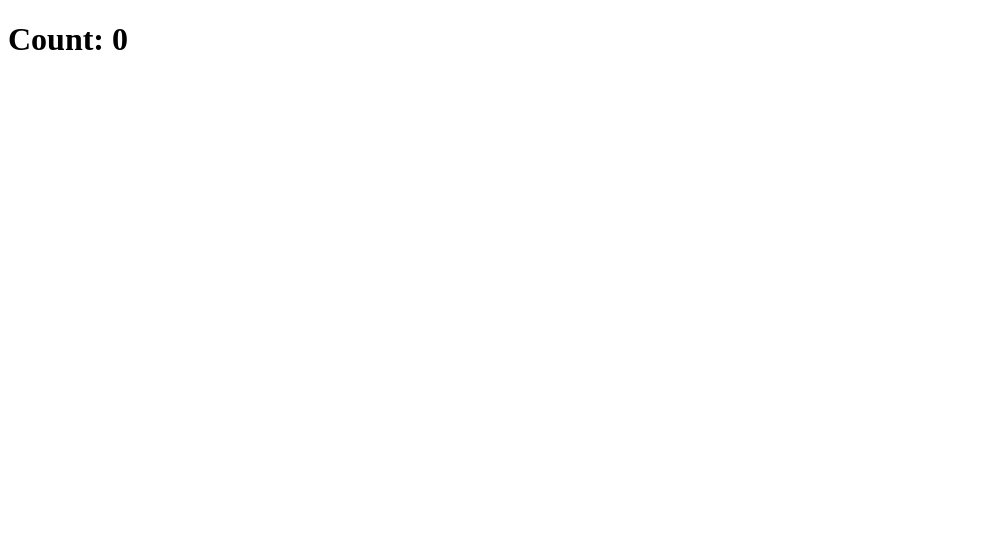
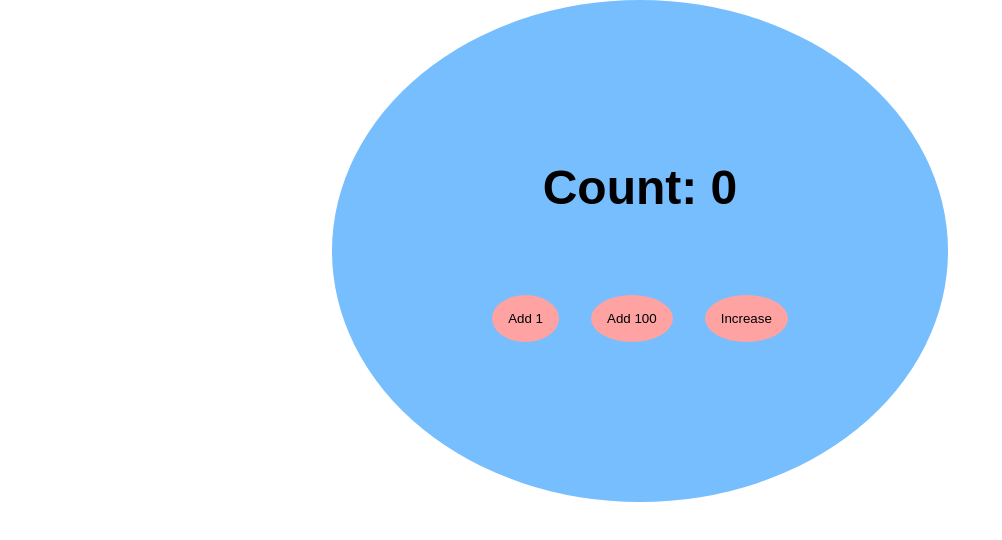
Before and after one commit to mate-academy/react_counter, a React (Create React App) app: page / in a window 1280 px wide. Shown: the top 540 px of the page, without its empty margins (0-1002 px from the left). Built offline with nearby package versions, Linux system fonts and the light colour scheme; the HTML template or start-up script is replaced by a standard one.

Commit message:
Solution

```diff
--- a/package.json
+++ b/package.json
@@ -17,7 +17,7 @@
     "@mate-academy/cypress-tools": "^1.0.4",
     "@mate-academy/eslint-config-react": "*",
     "@mate-academy/eslint-config-react-typescript": "*",
-    "@mate-academy/scripts": "^1.2.1",
+    "@mate-academy/scripts": "^1.2.3",
     "@mate-academy/students-ts-config": "*",
     "@mate-academy/stylelint-config": "*",
     "@types/node": "^17.0.23",
--- a/src/App.scss
+++ b/src/App.scss
@@ -1 +1,41 @@
 // styles go here
+* {
+  font-family: Arial, Helvetica, sans-serif;
+  margin: 0;
+  padding: 0;
+}
+
+.app {
+  box-sizing: border-box;
+  display: flex;
+  flex-direction: column;
+  justify-content: space-between;
+  align-items: center;
+  max-width: fit-content;
+  gap: 5rem;
+  padding: 10rem;
+  margin: auto;
+
+  background-color: rgb(118, 190, 254);
+  border-radius: 50%;
+
+  &__title {
+    font-size: 3rem;
+  }
+
+  &__buttons {
+    display: flex;
+    gap: 2rem;
+  }
+
+  &__button {
+    padding: 1rem;
+    background-color: rgb(255, 162, 162);
+    border: none;
+    border-radius: 50%;
+
+    &:hover {
+      background-color: rgb(255, 121, 121);
+    }
+  }
+}
--- a/src/App.tsx
+++ b/src/App.tsx
@@ -1,16 +1,68 @@
 import React from 'react';
 import './App.scss';
 
-class App extends React.Component {
-  addOne = () => {};
+type State = {
+  count: number;
+};
 
-  add100 = () => {};
+class App extends React.Component<{}, State> {
+  state = {
+    count: 0,
+  };
 
-  increase = () => {};
+  addOne = () => {
+    this.setState((state) => ({ count: state.count + 1 }));
+  };
+
+  add100 = () => {
+    this.setState((state) => ({ count: state.count + 100 }));
+  };
+
+  increase = () => {
+    this.setState((state) => {
+      if (state.count % 5 === 0) {
+        return ({ count: state.count + 100 });
+      }
+
+      return ({ count: state.count + 1 });
+    });
+  };
 
   render() {
+    const { count } = this.state;
+
     return (
-      <h1>Count: 0</h1>
+      <div className="app">
+        <h1 className="app__title">
+          {`Count: ${count}`}
+        </h1>
+
+        <div className="app__buttons">
+          <button
+            type="button"
+            onClick={this.addOne}
+            className="app__button"
+          >
+            Add 1
+          </button>
+
+          <button
+            type="button"
+            onClick={this.add100}
+            className="app__button"
+          >
+            Add 100
+          </button>
+
+          <button
+            type="button"
+            onClick={this.increase}
+            className="app__button"
+          >
+            Increase
+          </button>
+        </div>
+      </div>
     );
   }
 }
```
Also changed, not shown: 2 other files (tests, documents, lock files or other folders).
